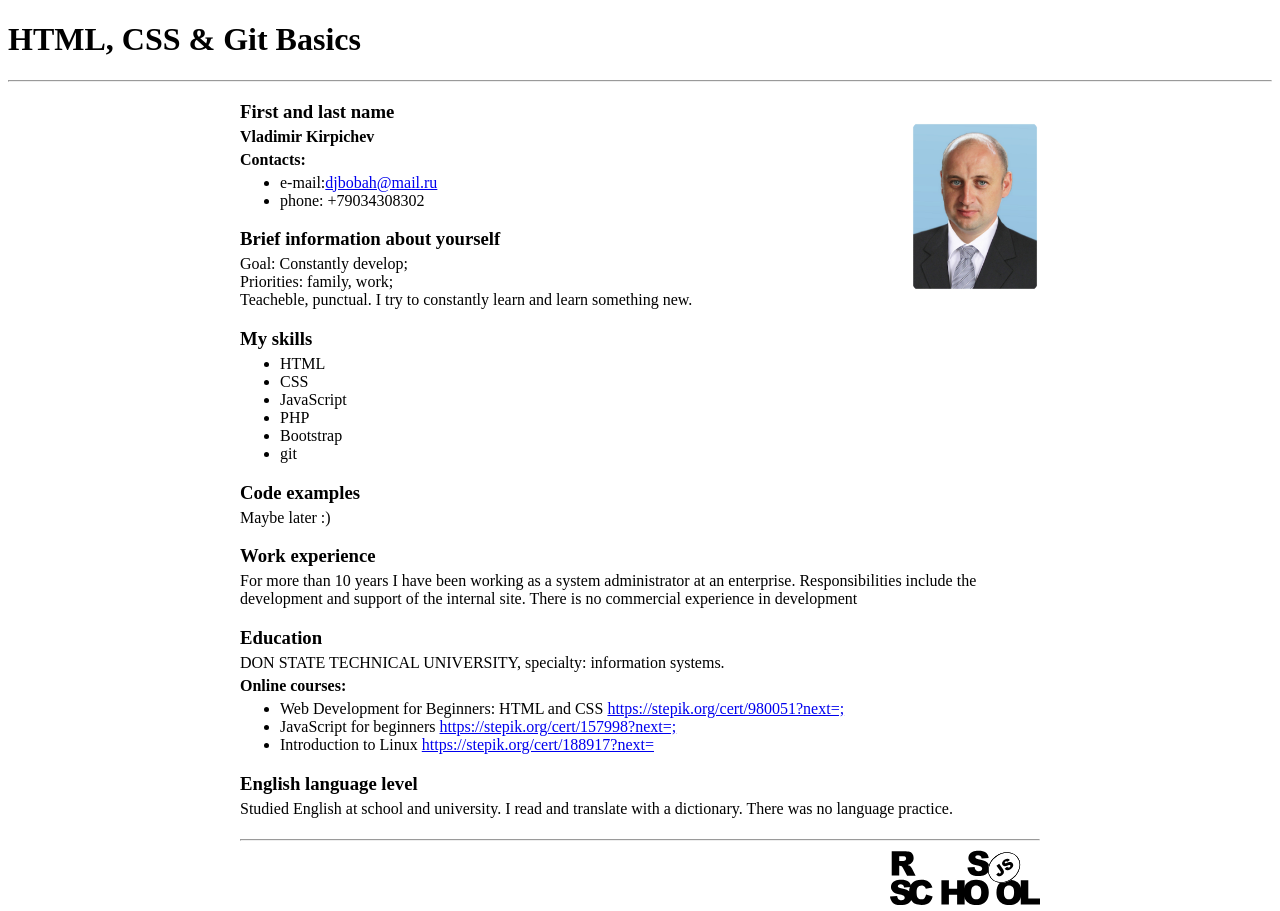
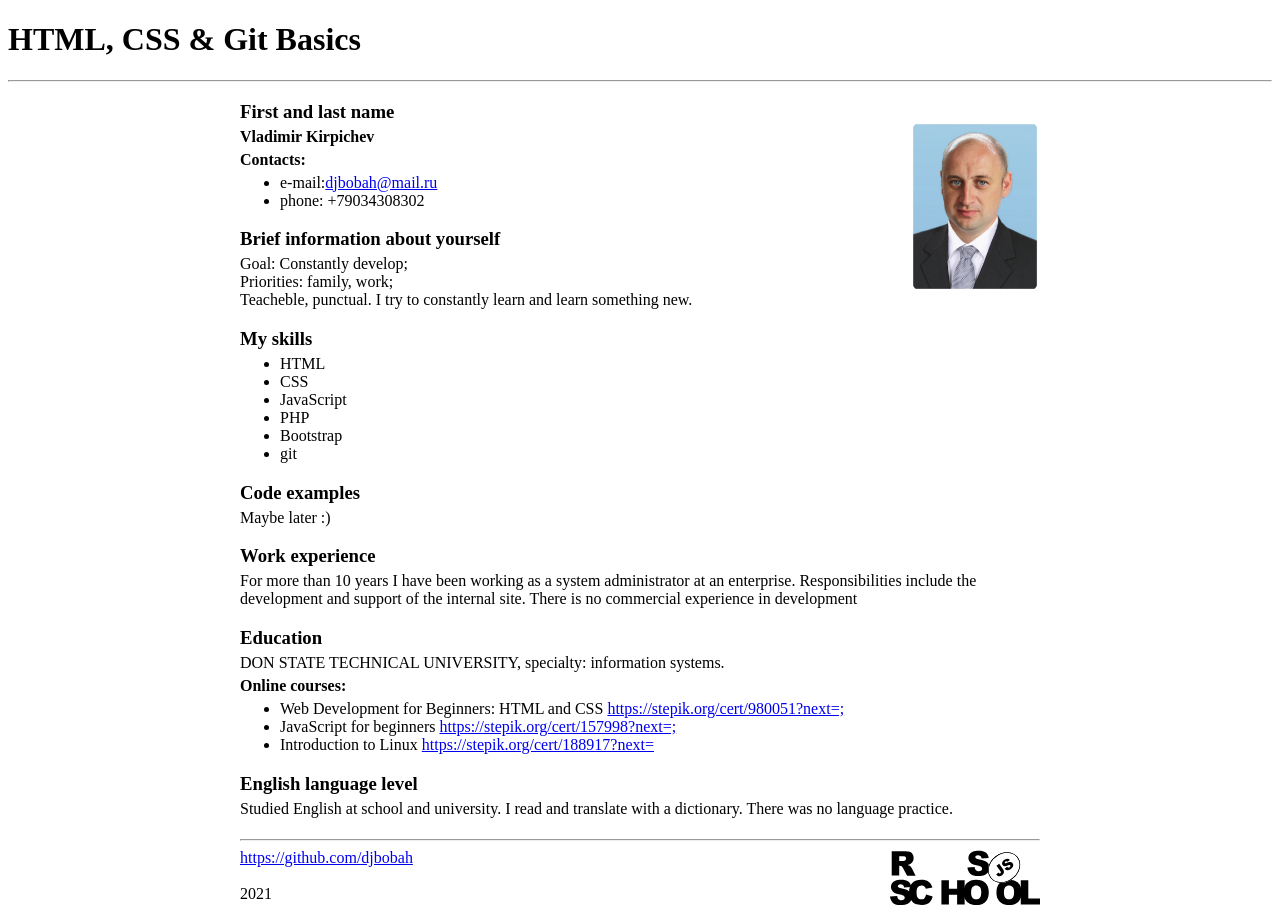
Before and after one commit to djbobah/rsschool-cv, a plain HTML site: page index.html in a window 1280 px wide. Drawn offline with Linux system fonts and the light colour scheme.

Commit message:
feat: add footer

```diff
--- a/index.html
+++ b/index.html
@@ -72,7 +72,8 @@
     <footer>
         <hr>
 
-        <a href="https://rs.school/js/"><img src="rs_school_js.svg" alt="Logo RS school" class="logo"> </a>
+        <a href="https://github.com/djbobah">https://github.com/djbobah</a>    <a href="https://rs.school/js/"><img src="rs_school_js.svg" alt="Logo RS school" class="logo"> </a>
+        <br><br> 2021
     </footer>
     </div>
 </body>
```
